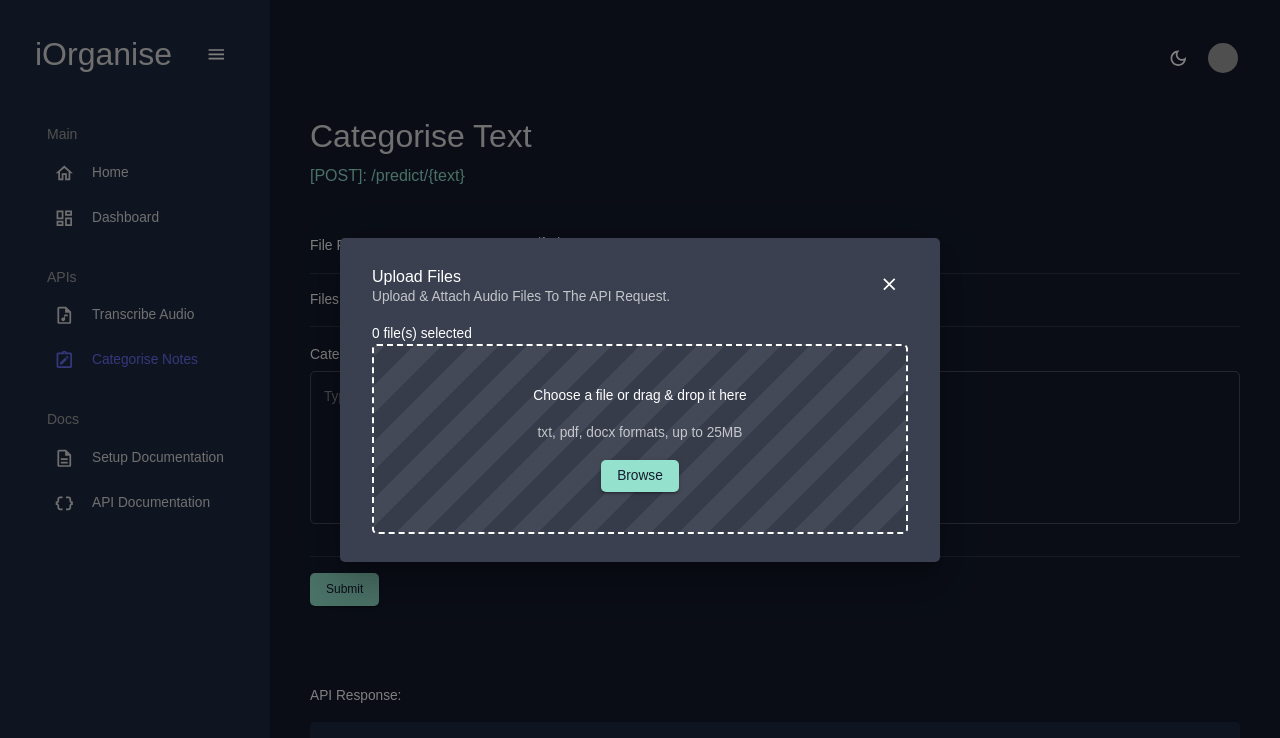
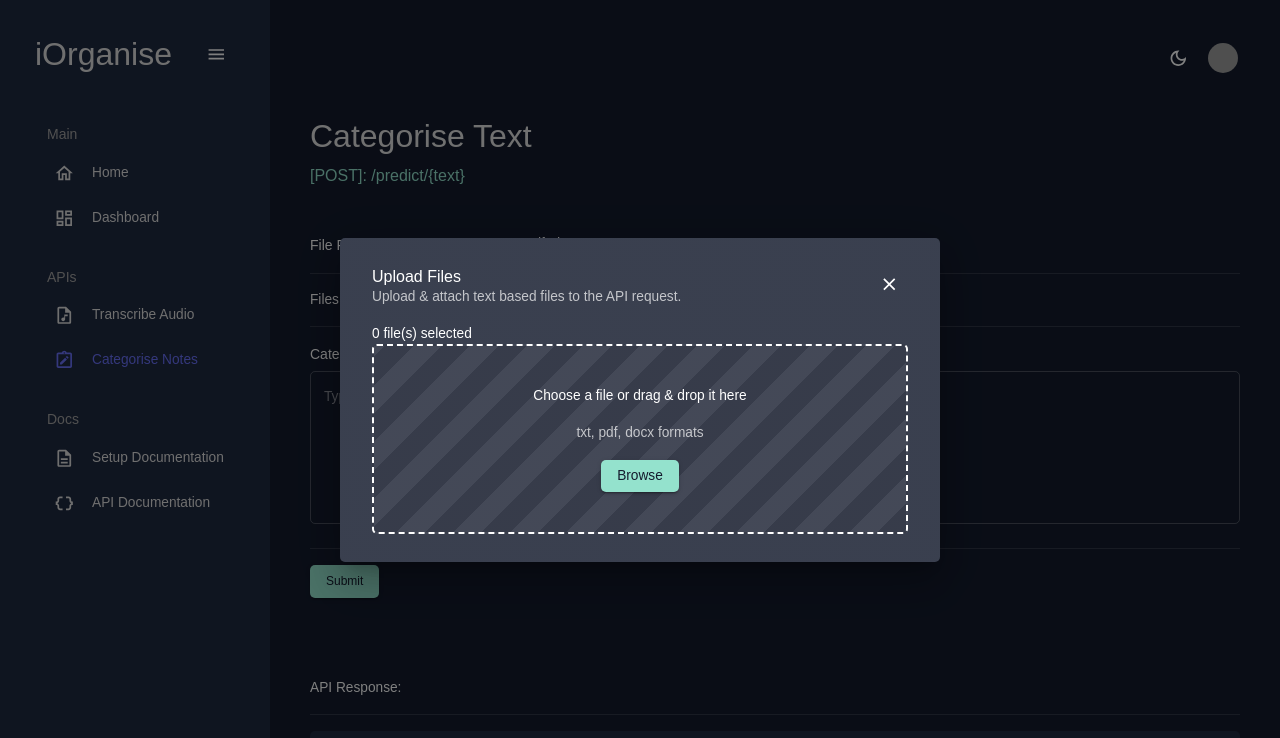
Before and after one commit to Xycone/iOrganise, a React (Vite) app in the folder iOrganiseUI/: page /categorisetext in a window 1280 px wide. Both pictures are taken after a click on the element "Manage Files". Shown: the top 738 px of the page. Built offline with nearby package versions, Linux system fonts and the light colour scheme; grey boxes are pictures that could not be loaded.

Commit message:
Adjusted spacing

```diff
--- a/iOrganiseUI/src/pages/CategoriseText.jsx
+++ b/iOrganiseUI/src/pages/CategoriseText.jsx
@@ -199,7 +199,7 @@ function CategoriseText() {
                         </Grid>
                     </Grid>
                     <Divider />
-                    <Box mt={2}>
+                    <Box my={2}>
                         <Typography variant="h6" gutterBottom>
                             Categorise plain text:
                         </Typography>
@@ -221,7 +221,7 @@ function CategoriseText() {
                     </Box>
 
                     {/* Submit Button */}
-                    <Box mt={4}>
+                    <Box my={3}>
                         <Divider sx={{ mb: 2 }} />
                         <Button
                             variant="contained"
@@ -232,6 +232,7 @@ function CategoriseText() {
                         </Button>
                     </Box>
                     <Typography my={2} mt={10} >API Response:</Typography>
+                    <Divider />
                     <Box
                         my={2}
                         p={5}
@@ -274,7 +275,7 @@ function CategoriseText() {
                                     Upload Files
                                 </Typography>
                                 <DialogContentText>
-                                    Upload & Attach Audio Files To The API Request.
+                                    Upload & attach text based files to the API request.
                                 </DialogContentText>
                             </Box>
 
@@ -304,7 +305,7 @@ function CategoriseText() {
                                     Choose a file or drag & drop it here
                                 </Typography>
                                 <DialogContentText mb={2}>
-                                    txt, pdf, docx formats, up to 25MB
+                                    txt, pdf, docx formats
                                 </DialogContentText>
                                 <Button
                                     variant="contained"
```
